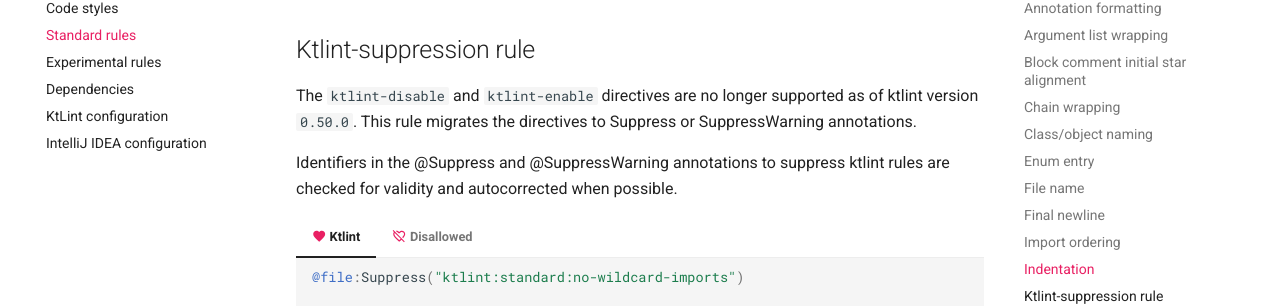
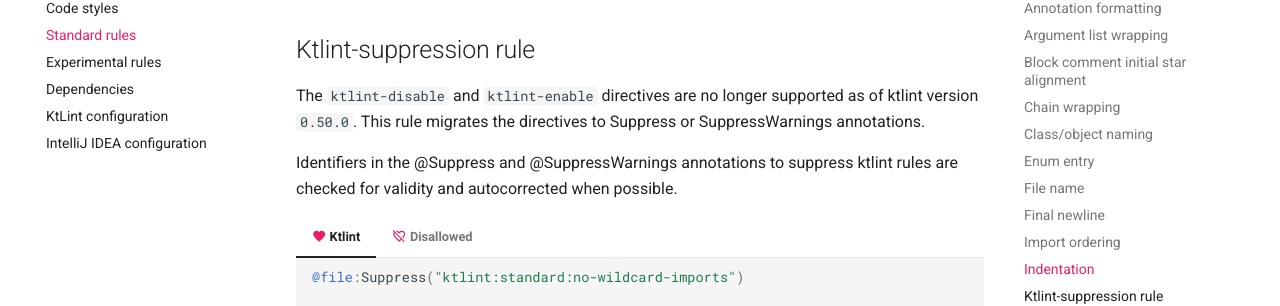
Before and after one commit to pinterest/ktlint, an MkDocs documentation site: the page built from documentation/snapshot/docs/rules/standard.md, in a window 1280 px wide and 900 px high, scrolled down 3868 px. Shown: the part 148-454 px from the top of the window. Built offline with MkDocs 1.6.1 and Material for MkDocs 9.7.7, drawn with Linux system fonts in a browser that asks for light colours; comment, search, counter and statistics services are not loaded; the version menu is left out.

Commit message:
Fix typo

```diff
--- a/documentation/snapshot/docs/rules/standard.md
+++ b/documentation/snapshot/docs/rules/standard.md
@@ -253,9 +253,9 @@
 
 ## Ktlint-suppression rule
 
-The `ktlint-disable` and `ktlint-enable` directives are no longer supported as of ktlint version `0.50.0`. This rule migrates the directives to Suppress or SuppressWarning annotations.
+The `ktlint-disable` and `ktlint-enable` directives are no longer supported as of ktlint version `0.50.0`. This rule migrates the directives to Suppress or SuppressWarnings annotations.
 
-Identifiers in the @Suppress and @SuppressWarning annotations to suppress ktlint rules are checked for validity and autocorrected when possible.
+Identifiers in the @Suppress and @SuppressWarnings annotations to suppress ktlint rules are checked for validity and autocorrected when possible.
 
 === "[:material-heart:](#) Ktlint"
 
```
Also changed, not shown: documentation/snapshot/docs/faq.md (+1 -1 lines).
